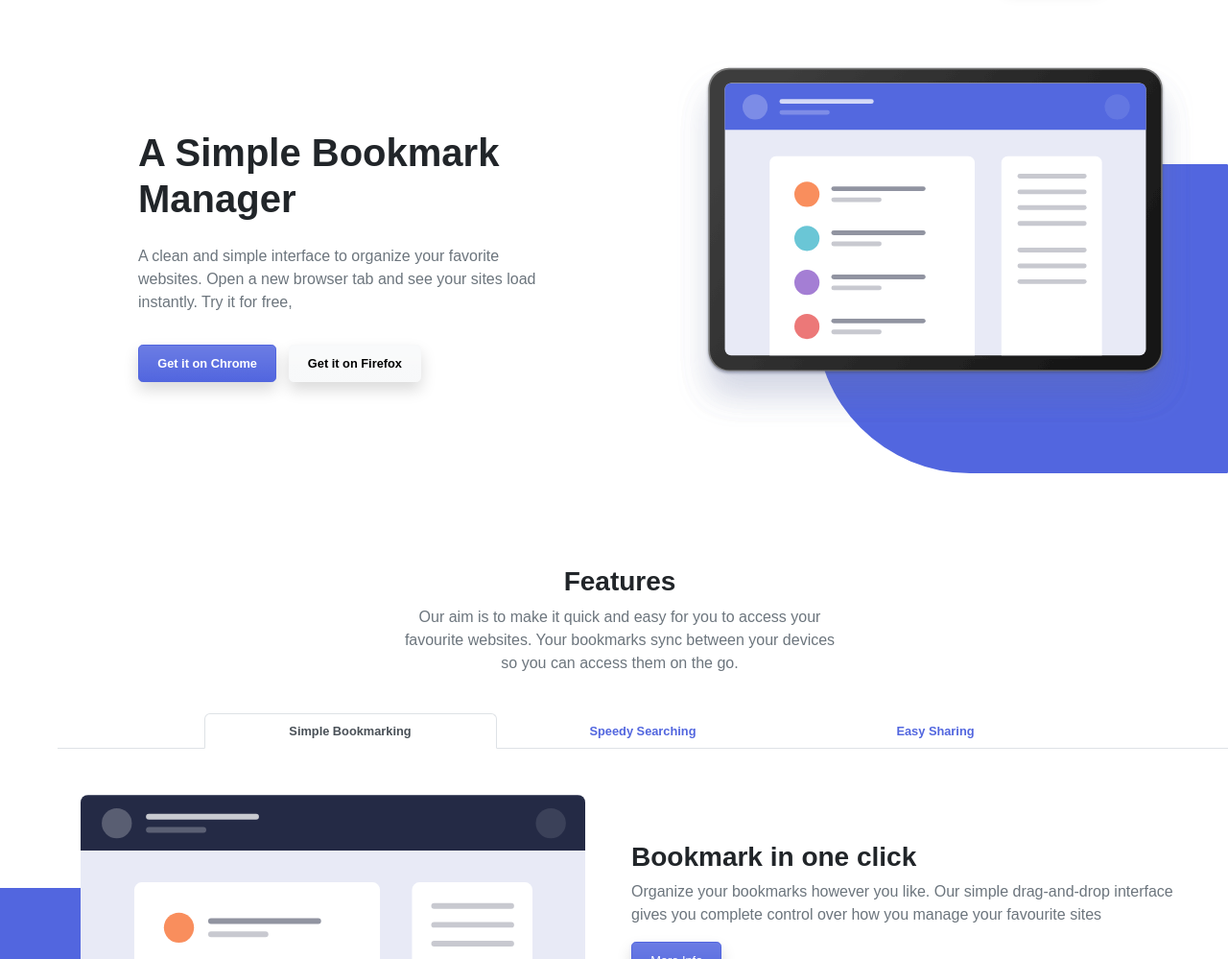
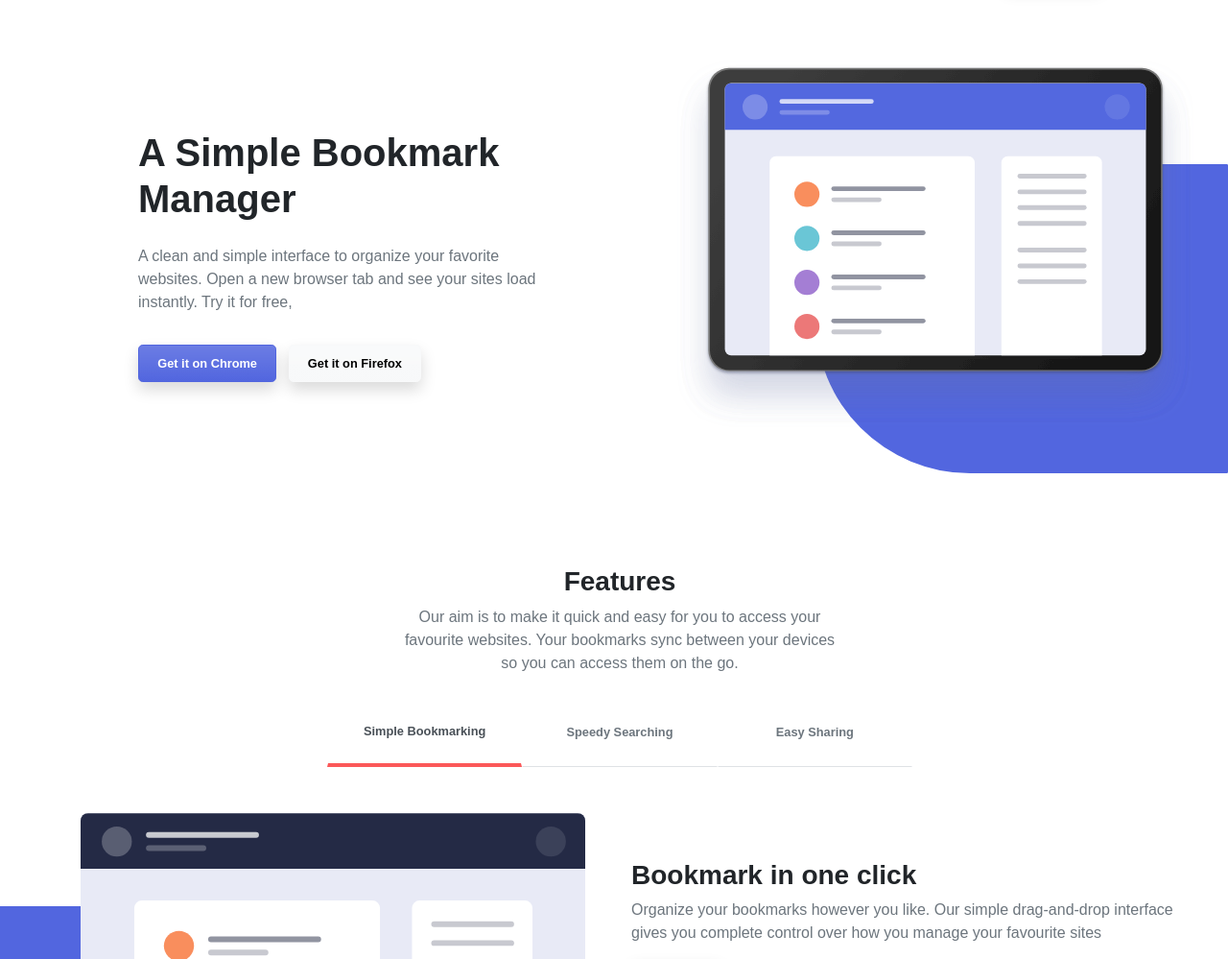
Before and after one commit to mariano-farace/ITA-React-Sprint2, a website: page index.html in a window 1280 px wide. Shown: the part 101-1100 px from the top of the page at 96% size. Drawn offline with nearby package versions, Linux system fonts and the light colour scheme.

Commit message:
IMprove nav-tabs style

```diff
--- a/index.html
+++ b/index.html
@@ -76,15 +76,15 @@
 
 
 
-    <nav class="col-12 m-4 ">
+    <nav class="col-12 m-4 mx-0 ">
       <div class="row nav nav-tabs justify-content-center" id="nav-tab" role="tablist">
-        <button class="col-12 col-md-3 nav-link active" id="nav-simple-bookmarking-tab" data-bs-toggle="tab"
+        <button class="col-12 col-md-2 nav-link active pb-4" id="nav-simple-bookmarking-tab" data-bs-toggle="tab"
           data-bs-target="#nav-simple-bookmarking" type="button" role="tab" aria-controls="nav-simple-bookmarking"
           aria-selected="true">Simple Bookmarking</button>
-        <button class="col-12 col-md-3 nav-link" id="nav-speedy-searching-tab" data-bs-toggle="tab"
+        <button class="col-12 col-md-2 nav-link pb-4" id="nav-speedy-searching-tab" data-bs-toggle="tab"
           data-bs-target="#nav-speedy-searching" type="button" role="tab" aria-controls="nav-speedy-searching"
           aria-selected="false">Speedy Searching</button>
-        <button class="col-12 col-md-3 nav-link" id="nav-easy-sharing-tab" data-bs-toggle="tab"
+        <button class="col-12 col-md-2 nav-link pb-4" id="nav-easy-sharing-tab" data-bs-toggle="tab"
           data-bs-target="#nav-easy-sharing" type="button" role="tab" aria-controls="nav-easy-sharing"
           aria-selected="false">Easy Sharing</button>
       </div>
--- a/sass/custom.scss
+++ b/sass/custom.scss
@@ -48,7 +48,49 @@ $spacers: map-merge($custom-spacers, $spacers );
   @include button-size(.55rem, 1.2rem, .8rem, .3rem);
 }
 
+//Customize navigation bar links
 .nav-link {
   font-size: 0.8rem;
   font-weight: bolder;
   }
+
+
+//   .nav-tabs>.active>a, .nav-tabs>.active>a:hover, .nav-tabs>.active>a:focus {
+//     border-color: #d45500;
+//     border-bottom-color: transparent;
+// }
+
+
+
+.nav-tabs{
+  border-color: transparent;
+
+  .nav-link{
+    color: $secondary;
+    border-bottom: 1px solid #dfe2e5;
+  }
+
+  .nav-link.active {
+    border-color: transparent;
+    border-bottom: 4px solid $danger;
+ }
+
+
+.nav-link:hover{
+  color: $danger;
+  border-top: transparent ;
+  border-left: transparent ;
+  border-right: transparent ;
+
+
+}
+}
+
+
+
+
+
+//   .nav-tabs>.active>a:hover, .nav-tabs>.active>a:focus {
+//     border-color: #d45500;
+//     border-bottom-color: transparent;
+// }
```
Also changed, not shown: css/custom.css, 1 other file.
